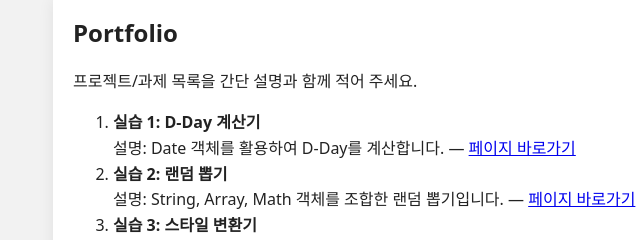
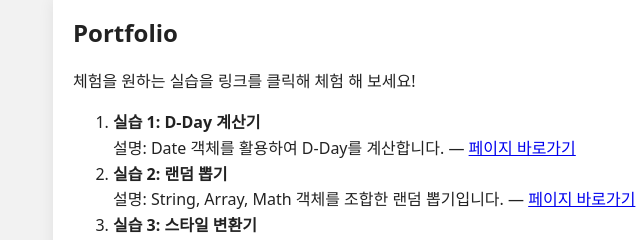
Before and after one commit to junshick/jang_page, a plain HTML site: page portfolio.html in a window 1280 px wide. Shown: the part 260-500 px from the top of the page, 137-777 px from the left. Drawn offline with Linux system fonts and the light colour scheme.

Commit message:
Update portfolio description text

```diff
--- a/portfolio.html
+++ b/portfolio.html
@@ -22,7 +22,7 @@
   <main class="container">
     <section>
       <h2>Portfolio</h2>
-      <p>프로젝트/과제 목록을 간단 설명과 함께 적어 주세요.</p>
+      <p>체험을 원하는 실습을 링크를 클릭해 체험 해 보세요!</p>
       <ol>
         <li>
           <strong>실습 1: D-Day 계산기</strong><br>
```
